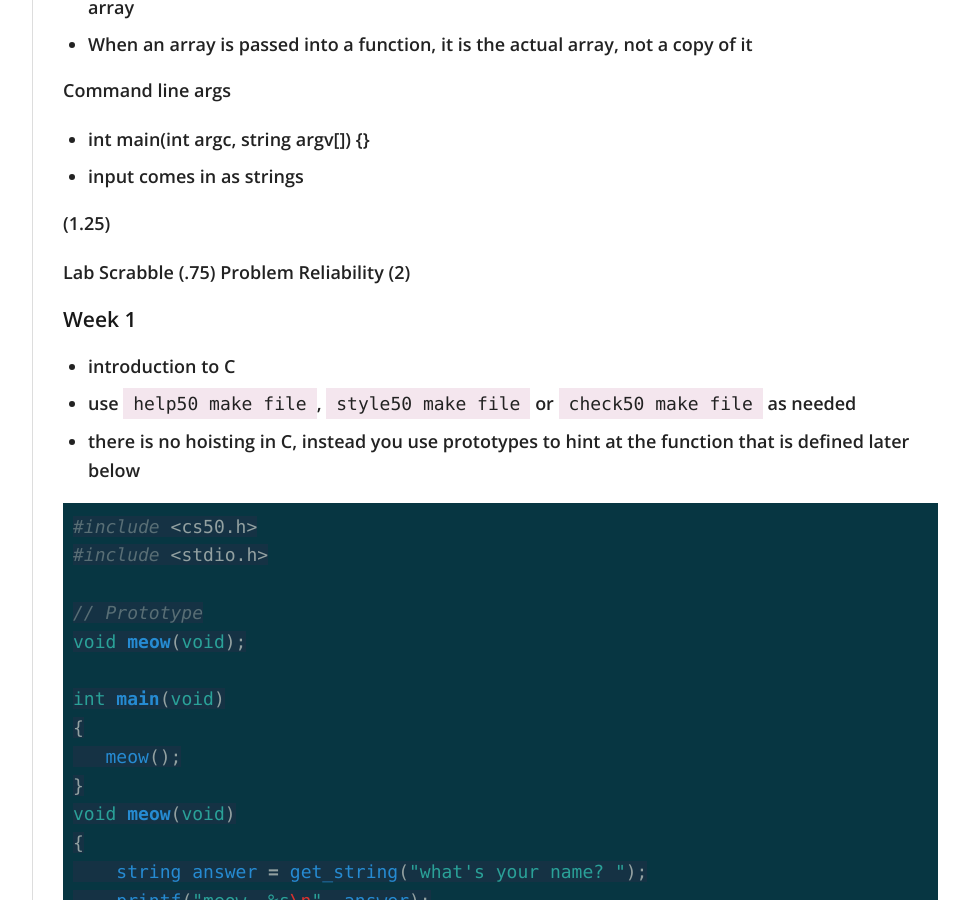
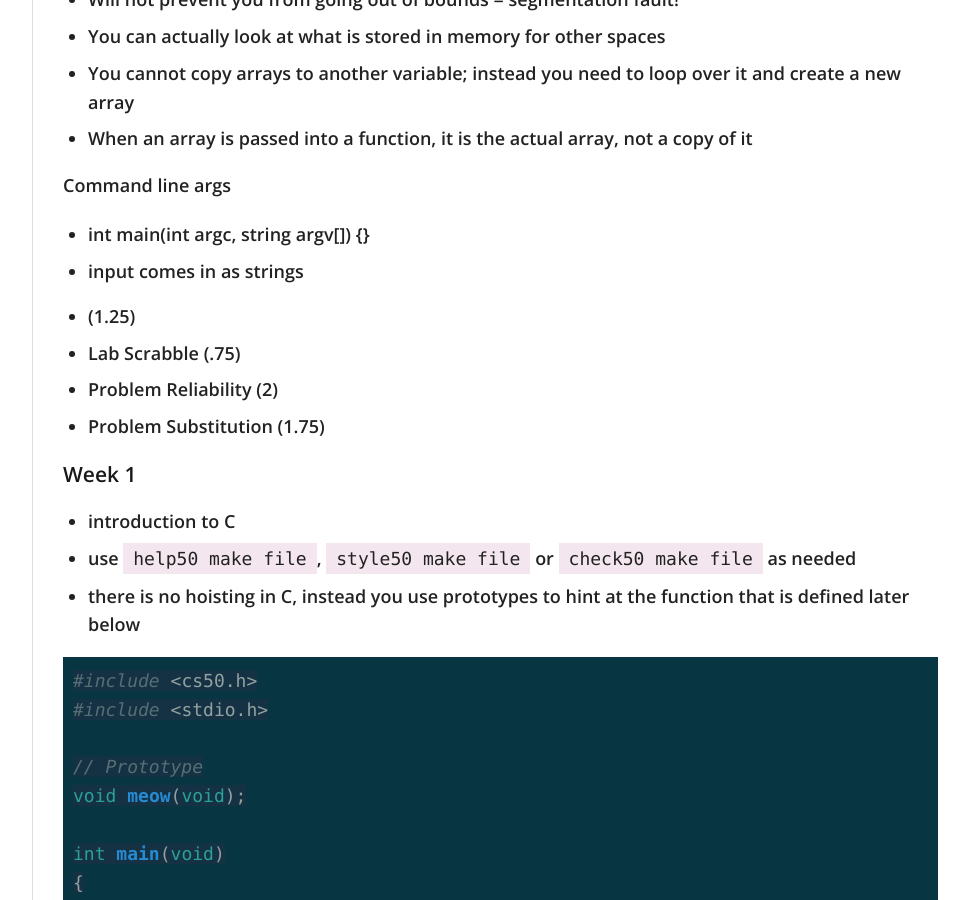
Before and after one commit to virtual/100daysofcode, a Jekyll site: the page built from index.md, in a window 1280 px wide and 900 px high, scrolled down 3253 px. Shown: the whole window, without its empty margins (272-1241 px from the left). Built offline with Jekyll 4.4.1, drawn with Linux system fonts in a browser that asks for light colours; nearby versions of some CDN libraries; our own code applies the rules of GitHub Pages for plain Markdown files.

Commit message:
Update index.md

```diff
--- a/index.md
+++ b/index.md
@@ -128,10 +130,10 @@ Command line args
 - int main(int argc, string argv[]) {}
 - input comes in as strings
 
-(1.25)
-
-Lab Scrabble (.75)
-Problem Reliability (2)
+- (1.25)
+- Lab Scrabble (.75)
+- Problem Reliability (2)
+- Problem Substitution (1.75)
 
 ### Week 1
 
```
Also changed, not shown: other parts of index.md (+2 -0 lines).
